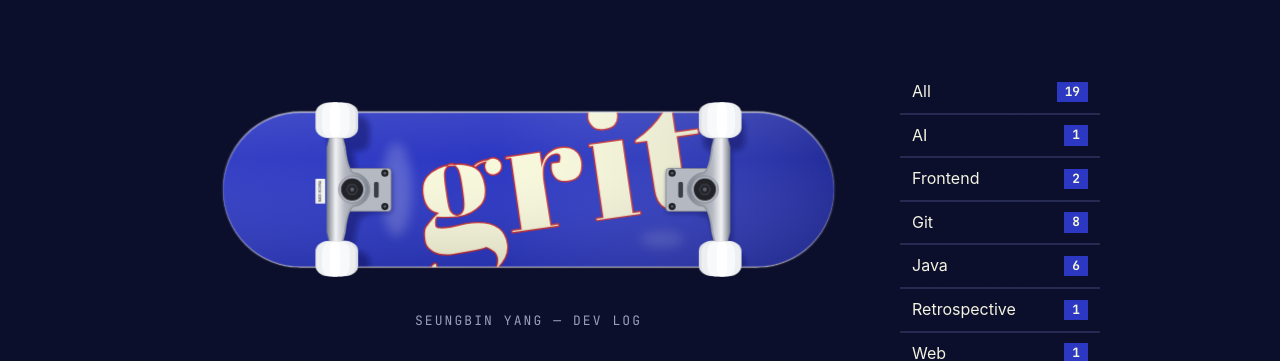
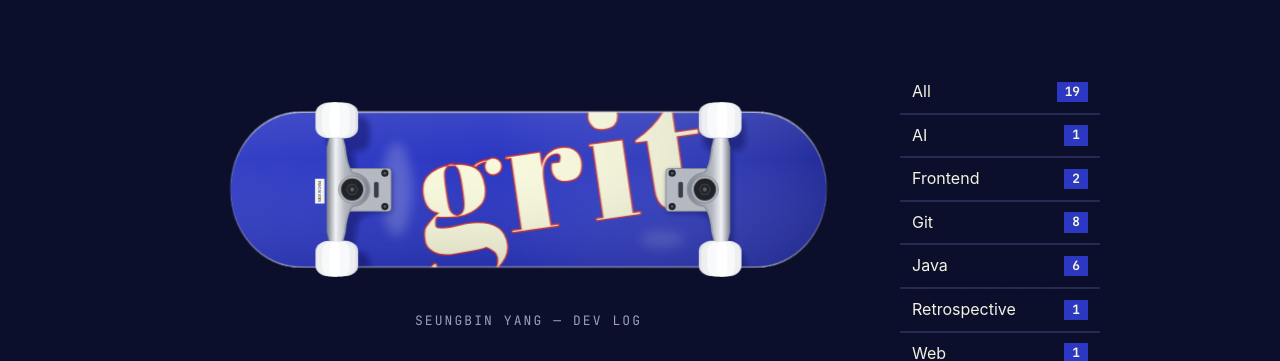
Before and after one commit to SeungBinYang/my-blog, a Jekyll site: the page built from index.html, in a window 1280 px wide. Shown: the part 139-500 px from the top of the page. Built offline with Jekyll 4.4.1, drawn with Linux system fonts in a browser that asks for light colours; nearby versions of some CDN libraries; some web fonts are replaced; comment, search, counter and statistics services are not loaded.

Commit message:
메인 화면 보드의 노즈·테일에 실제 덱처럼 20도 킥(굴곡) 추가
Co-Authored-By: Claude Opus 5.5 <noreply@anthropic.com>
Claude-Session: https://claude.ai/code/session_01TQsAGezyoiCtcbCFAAQXfP

```diff
--- a/_includes/views/deck.html
+++ b/_includes/views/deck.html
@@ -5,7 +5,8 @@
   Inline SVG rather than an image file on purpose -- it paints from the
   --deck-* tokens, so there is no asset to keep in sync with the palette.
   The board is a physical object, so those tokens are the same in both
-  themes. 1 unit is about 1mm: the deck is 788 x 200 (8" x 31").
+  themes, bar the ply wood (see _tokens.scss). 1 unit is about 1mm: the
+  deck is 788 x 200 (8" x 31") laid flat.
 
   Construction notes, since the geometry is measured rather than eyeballed
   (the photo was levelled -- it sat 1.04 deg off -- and rescaled so the
@@ -109,12 +116,43 @@
 </svg>
 {%- endcapture -%}
 
+{%- comment -%} The plies, so the rail has a thickness when the board turns. {%- endcomment -%}
+{%- capture deck_plies -%}
+<span class="deck-layer deck-ply deck-ply--dark" style="--z: -4.8"></span>
+<span class="deck-layer deck-ply" style="--z: -2.4"></span>
+<span class="deck-layer deck-ply deck-ply--dark" style="--z: 0"></span>
+<span class="deck-layer deck-ply" style="--z: 2.4"></span>
+<span class="deck-layer deck-ply deck-ply--dark" style="--z: 4.8"></span>
+{%- endcapture -%}
+
+{%- comment -%}
+  One bent piece of a kick: both faces reuse the middle's paint, each
+  with its own shade and shine, since a kick meets the light at its own angle.
+{%- endcomment -%}
+{%- capture deck_slab -%}
+<svg class="deck-layer deck-face deck-face--grip" viewBox="0 20 900 260" aria-hidden="true">
+  <use href="#deck-grip-paint" />
+  <use href="#deck-shape" class="deck-shade" />
+  <use href="#deck-shape" class="deck-shine" />
+</svg>
+{{ deck_plies }}
+<svg class="deck-layer deck-face deck-face--art" viewBox="0 20 900 260" aria-hidden="true">
+  <use href="#deck-art-paint" />
+  <use href="#deck-shape" class="deck-shade" />
+  <use href="#deck-shape" class="deck-shine" />
+</svg>
+{%- endcapture -%}
+
 <button class="deck" type="button" aria-label="보드 트릭">
   <span class="deck-pop">
   <span class="deck-flip">
 
+  {%- comment -%} The flat middle, between the kicks. --x0/--x1 is the span of the deck a piece shows. {%- endcomment -%}
+  <span class="deck-seg" data-kick="0" style="--x0: 190; --x1: 710">
+
   {%- comment -%} Top side: griptape and the eight bolt heads. {%- endcomment -%}
   <svg class="deck-layer deck-face deck-face--grip" viewBox="0 20 900 260" aria-hidden="true">
+    <g id="deck-grip-paint">
       <use href="#deck-shape" class="deck-grip" />
       <g class="deck-bolt-heads">
         <circle cx="211" cy="128.5" r="4.4" /><circle cx="211" cy="171.5" r="4.4" />
@@ -123,18 +161,12 @@
         <circle cx="689" cy="128.5" r="4.4" /><circle cx="689" cy="171.5" r="4.4" />
       </g>
       <use href="#deck-shape" fill="none" stroke="url(#deck-edge)" stroke-width="2" />
+    </g>
     <use href="#deck-shape" class="deck-shade" />
     <use href="#deck-shape" class="deck-shine" />
   </svg>
 
-  {%- comment -%} The plies, so the rail has a thickness when the board turns. {%- endcomment -%}
-  <span class="deck-layer deck-ply deck-ply--dark" style="--z: -4.8"></span>
-  <span class="deck-layer deck-ply" style="--z: -2.4"></span>
-  <span class="deck-layer deck-ply deck-ply--dark" style="--z: 0"></span>
-  <span class="deck-layer deck-ply" style="--z: 2.4"></span>
-  <span class="deck-layer deck-ply deck-ply--dark" style="--z: 4.8"></span>
-  <span class="deck-layer deck-section deck-section--deck deck-section--nose"></span>
-  <span class="deck-layer deck-section deck-section--deck deck-section--tail"></span>
+  {{ deck_plies }}
 
   {%- comment -%} Underside: the graphic, plus the shadows the trucks throw on it. {%- endcomment -%}
   <svg class="deck-layer deck-face deck-face--art" viewBox="0 20 900 260" xmlns="http://www.w3.org/2000/svg" aria-hidden="true">
@@ -183,6 +215,7 @@
       </filter>
     </defs>
 
+    <g id="deck-art-paint">
     <g clip-path="url(#deck-clip)">
       <use href="#deck-shape" class="deck-board" />
 
@@ -228,9 +261,28 @@
       </g>
     </g>
     <use href="#deck-shape" fill="none" stroke="url(#deck-edge)" stroke-width="2" />
+    </g>
     <use href="#deck-shape" class="deck-shade" />
     <use href="#deck-shape" class="deck-shine" />
   </svg>
+  </span>
+
+  {%- comment -%}
+    The kicks: each bends up off the middle in two steps of --kick, so the
+    rail reads as a curve rather than a crease. A piece overlaps the next
+    one in by 2 units; bending about the deck's mid-plane opens a gap that
+    wide on the art face at each step.
+  {%- endcomment -%}
+  <span class="deck-seg deck-seg--nose" data-kick="-1" style="--x0: 148; --x1: 192">
+    {{ deck_slab }}
+    <span class="deck-layer deck-section deck-section--deck deck-section--nose"></span>
+    <span class="deck-seg deck-seg--nose-tip" data-kick="-2" style="--x0: 0; --x1: 150">{{ deck_slab }}</span>
+  </span>
+  <span class="deck-seg deck-seg--tail" data-kick="1" style="--x0: 708; --x1: 752">
+    {{ deck_slab }}
+    <span class="deck-layer deck-section deck-section--deck deck-section--tail"></span>
+    <span class="deck-seg deck-seg--tail-tip" data-kick="2" style="--x0: 750; --x1: 900">{{ deck_slab }}</span>
+  </span>
 
   <span class="deck-layer deck-truck">{{ deck_truck }}</span>
   <span class="deck-layer deck-truck deck-truck--tail">{{ deck_truck }}</span>
--- a/_sass/yat/_layout.scss
+++ b/_sass/yat/_layout.scss
@@ -949,6 +949,10 @@ body::after {
   border-radius: 999px;  // so the focus ring follows the board, not its box
   -webkit-tap-highlight-color: transparent;
   container-type: inline-size;  // 100cqw = the board's width, for the depth below
+  // Each kick bends this twice (20 deg in all). The photo's nose and tail
+  // are foreshortened to 0.93-1.0 of a flat semicircle; the deck shows
+  // 3.84 x its width from above, 3.88 with this (3.94 flat).
+  --kick: 10deg;
 
   &:focus-visible {
     outline: 3px solid var(--accent);
@@ -990,6 +994,32 @@ body::after {
   display: block;
   transform: translateZ(calc(var(--u) * var(--z, 0)));
 }
+
+// A piece of the deck: the middle, or one bend of a kick. Its layers are
+// whole-board drawings cut down to x = --x0..--x1. A kick piece turns about
+// its inner edge, toward the griptape, and carries the piece beyond it.
+.deck-seg {
+  position: absolute;
+  top: 0;
+  left: 0;
+  width: 100%;
+  height: 100%;
+  transform-style: preserve-3d;
+
+  > .deck-face {
+    clip-path: inset(0 calc((900 - var(--x1)) * var(--u)) 0 calc(var(--x0) * var(--u)));
+  }
+
+  // plies span x 56.5..843.5
+  > .deck-ply {
+    clip-path: inset(0 max(0px, calc((843.5 - var(--x1)) * var(--u))) 0 max(0px, calc((var(--x0) - 56.5) * var(--u))));
+  }
+}
+
+.deck-seg--nose     { transform-origin: 21.333% 50%; transform: rotateY(calc(-1 * var(--kick))); }  // x = 192
+.deck-seg--nose-tip { transform-origin: 16.667% 50%; transform: rotateY(calc(-1 * var(--kick))); }  // x = 150
+.deck-seg--tail     { transform-origin: 78.667% 50%; transform: rotateY(var(--kick)); }             // x = 708
+.deck-seg--tail-tip { transform-origin: 83.333% 50%; transform: rotateY(var(--kick)); }             // x = 750
 
 .deck-face {
   top: 0;
```
Also changed, not shown: other parts of _includes/views/deck.html (+24 -9 lines). Lines whose indentation alone changed are shown as unchanged.
